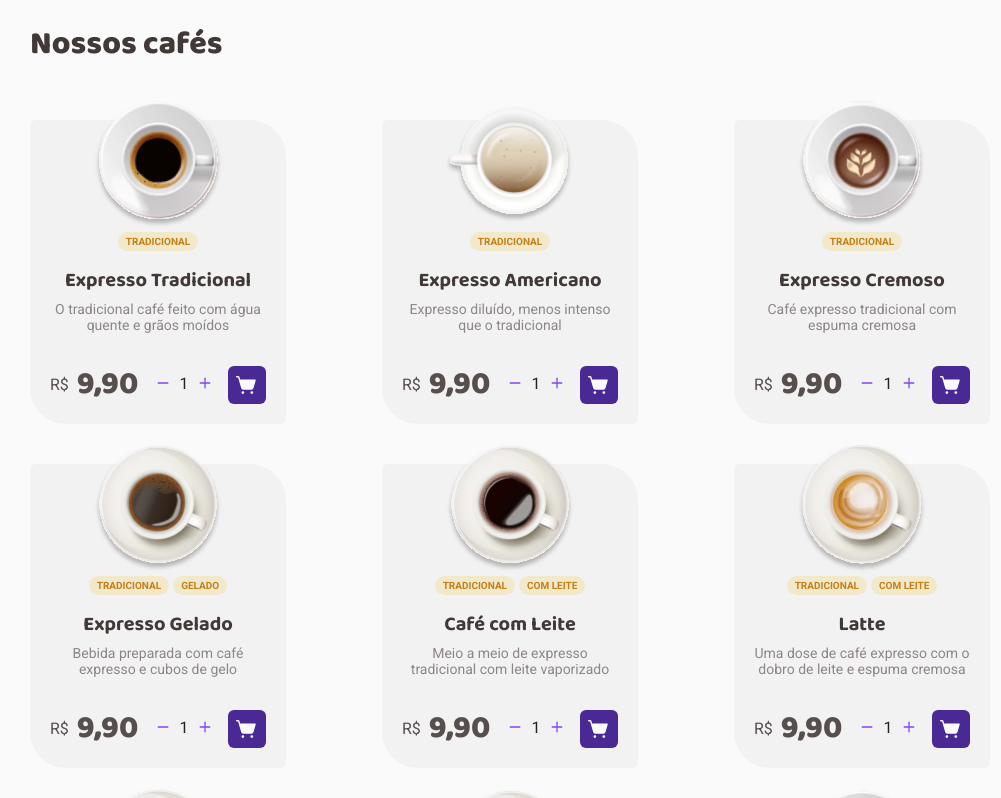
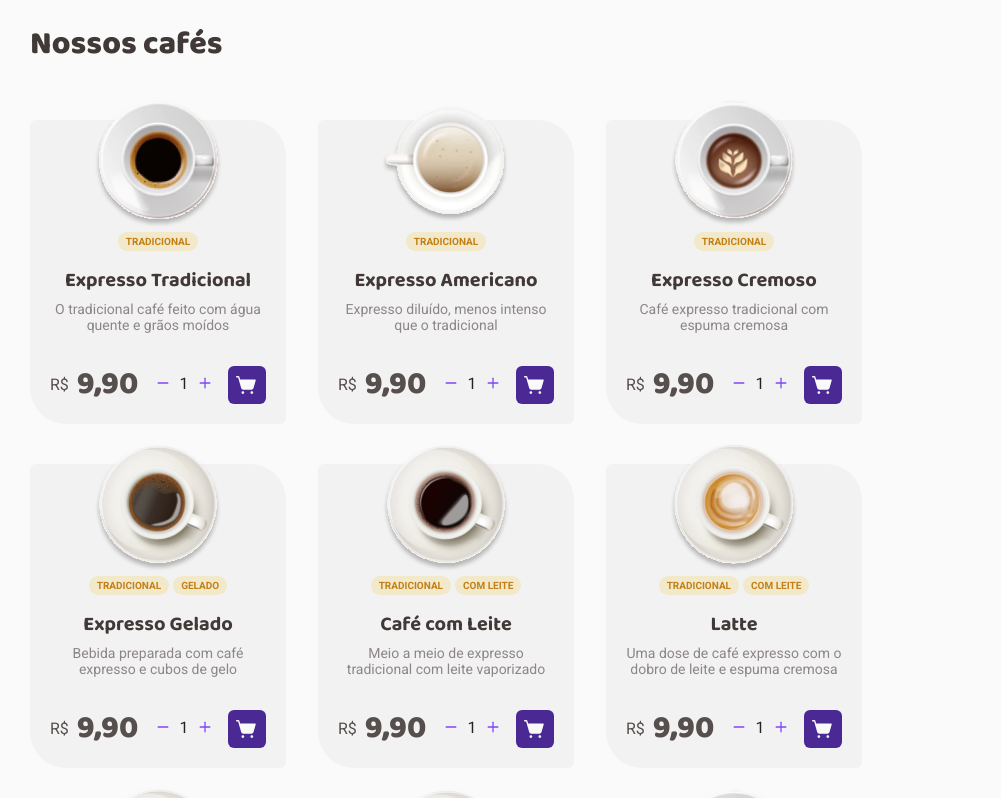
Before and after one commit to MartinGBB/coffee-delivery, a React (Vite) app: page / in a window 1280 px wide. Shown: the part 620-1418 px from the top of the page, without its empty margins (130-1131 px from the left). Built offline with nearby package versions, Linux system fonts and the light colour scheme.

Commit message:
styles: remove flexbox dos productos

```diff
--- a/src/pages/Home/components/Products/styles.ts
+++ b/src/pages/Home/components/Products/styles.ts
@@ -3,8 +3,6 @@ import styled from 'styled-components'
 export const CardContainer = styled.div`
   display: grid;
   grid-template-columns: repeat(auto-fill, minmax(16rem, 16rem));
-  justify-content: space-between;
-  flex-wrap: wrap;
   column-gap: 2rem;
   row-gap: 2.5rem;
 
```
